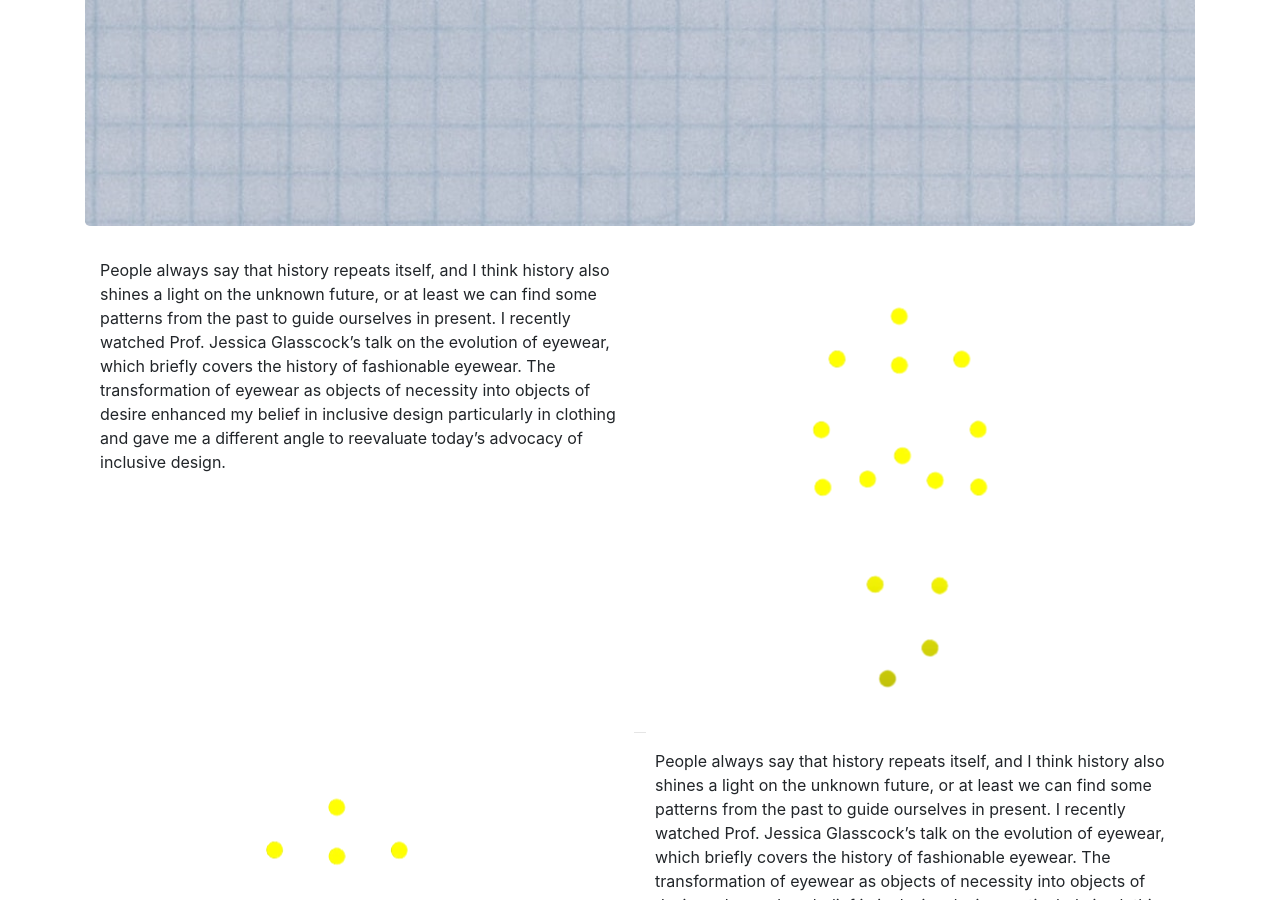
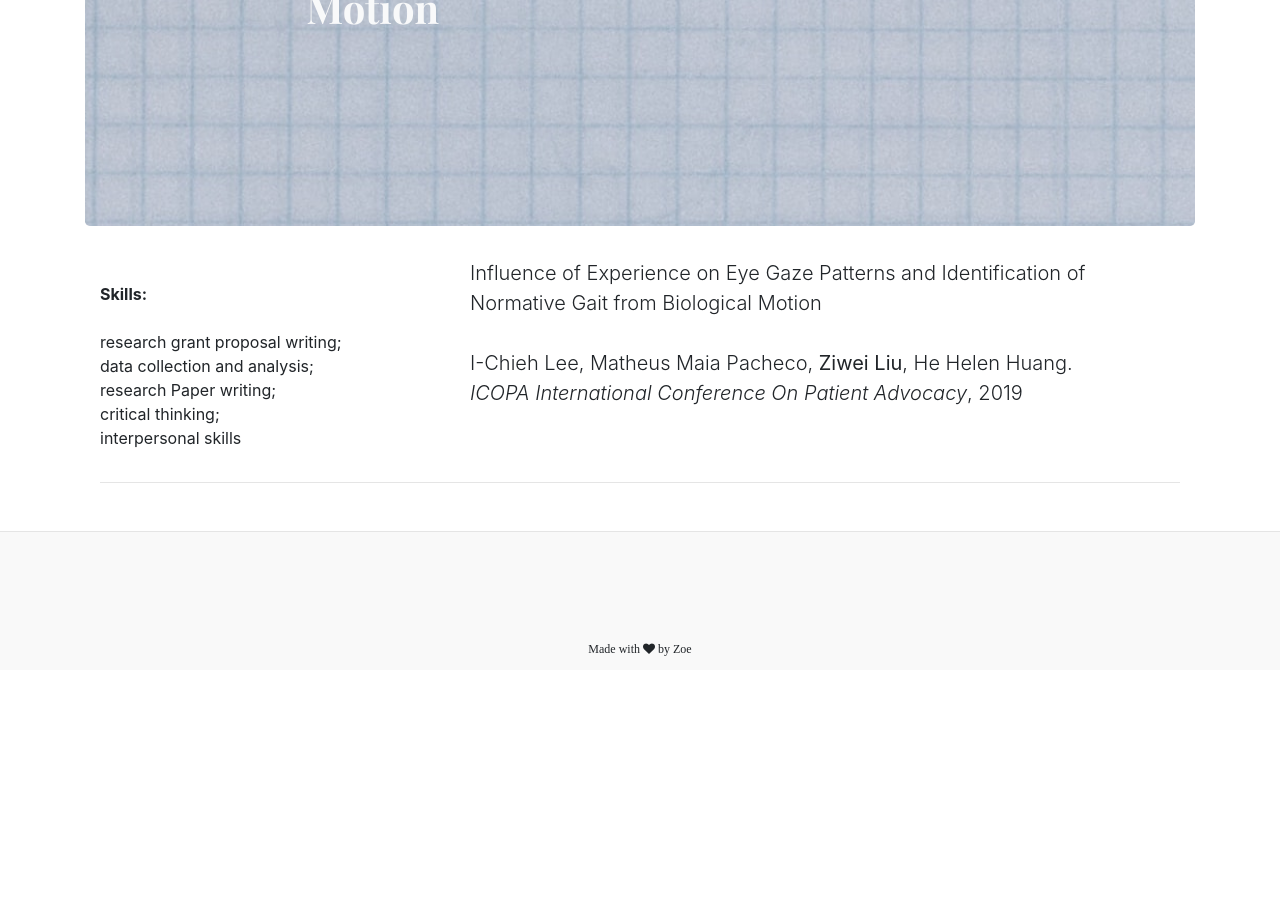
Before and after one commit to zoelzw/zoelzw.github.io, a Jekyll site: the page built from _collections/_research/Eyetracking2.markdown, in a window 1280 px wide and 900 px high, scrolled down 429 px. Built offline with Jekyll 4.4.1, drawn with Linux system fonts in a browser that asks for light colours; nearby versions of some CDN libraries; some web fonts are replaced; after the commit the page ends 1099 px from its top, so only the background shows below that; some of the changed text lies outside the part shown.

```diff
--- a/_collections/_research/Eyetracking2.markdown
+++ b/_collections/_research/Eyetracking2.markdown
@@ -1,68 +1,30 @@
 ---
 layout: idea
-title:  "Eyetracking2"
+title:  "Influence of Experience on Eye Gaze Patterns and Identification of Normative Gait from Biological Motion"
 # author: Patrick Henry
 # date:   2019-10-18 10:20:35 +0200
 
 description: where do physical therapist look at during rehabilitation sessions for lower limb amputees?
 image: https://github.com/zoelzw/zoelzw.github.io/blob/master/assets/eyetracking2.png?raw=true
 ---
-
 <div class="row">
-  <div class="col-md-6">
-    <p>
-        People always say that history repeats itself, and I think history also shines a light on the unknown future, or at least we can find some patterns from the past to guide ourselves in present.
-    I recently watched Prof. Jessica Glasscock’s talk on the evolution of eyewear, which briefly covers the history of fashionable eyewear. The transformation of eyewear as objects of necessity into objects of desire enhanced my belief in inclusive design particularly in clothing and gave me a different angle to reevaluate today’s advocacy of inclusive design.
+  <div class="col-md-4">
+  <p>
+    <br> <b>Skills:</b> <br><br>
+    <!-- experimental design;<br> -->
+    research grant proposal writing; <br>
+    data collection and analysis;<br>
+    research Paper writing;<br>
+    critical thinking;<br>
+    interpersonal skills
+  </p>
+  </div>
+  <div class="col-md-8">
+  <!-- <h1>{{ page.title }}</h1> -->
+    <p class="lead">Influence of Experience on Eye Gaze Patterns and Identification of Normative Gait from Biological Motion<br>
+    <br> I-Chieh Lee, Matheus Maia Pacheco, <strong>Ziwei Liu</strong>, He Helen Huang.
+    <br><i>ICOPA International Conference On Patient Advocacy</i>, 2019
     </p>
   </div>
-
-  <div class="col-md-6">
-    <div class="img-fluid rounded mt-2 mb-2 mb-md-0" style="background-image: url({{ page.image }});  height: 50vh; background-position:center;">
-  </div>
-</div><hr width="12">
-
-
-<div class="row">
-  <hr>
-  <div class="col-md-6">
-     <div class="img-fluid rounded mt-2 mb-2 mb-md-0" style="background-image: url({{ page.image }});  height: 50vh; background-position:center;">
-     </div>
-  </div>
-
-  <div class="col-md-6">
-   <p>
-        People always say that history repeats itself, and I think history also shines a light on the unknown future, or at least we can find some patterns from the past to guide ourselves in present.
-    I recently watched Prof. Jessica Glasscock’s talk on the evolution of eyewear, which briefly covers the history of fashionable eyewear. The transformation of eyewear as objects of necessity into objects of desire enhanced my belief in inclusive design particularly in clothing and gave me a different angle to reevaluate today’s advocacy of inclusive design.
-   </p>
-  </div>
 </div>
----
-
-<div class="row">
-  <div class="col-md-6">
-    <p>
-        People always say that history repeats itself, and I think history also shines a light on the unknown future, or at least we can find some patterns from the past to guide ourselves in present.
-    I recently watched Prof. Jessica Glasscock’s talk on the evolution of eyewear, which briefly covers the history of fashionable eyewear. The transformation of eyewear as objects of necessity into objects of desire enhanced my belief in inclusive design particularly in clothing and gave me a different angle to reevaluate today’s advocacy of inclusive design.
-    </p>
-  </div>
-
-  <div class="col-md-6">
-    <div class="img-fluid rounded mt-2 mb-2 mb-md-0" style="background-image: url({{ page.image }});  height: 50vh; background-position:center;">
-  </div>
-</div><hr width="12">
-
-
-<div class="row">
-  <hr>
-  <div class="col-md-6">
-     <div class="img-fluid rounded mt-2 mb-2 mb-md-0" style="background-image: url({{ page.image }});  height: 50vh; background-position:center;">
-     </div>
-  </div>
-
-  <div class="col-md-6">
-   <p>
-        People always say that history repeats itself, and I think history also shines a light on the unknown future, or at least we can find some patterns from the past to guide ourselves in present.
-    I recently watched Prof. Jessica Glasscock’s talk on the evolution of eyewear, which briefly covers the history of fashionable eyewear. The transformation of eyewear as objects of necessity into objects of desire enhanced my belief in inclusive design particularly in clothing and gave me a different angle to reevaluate today’s advocacy of inclusive design.
-   </p>
-  </div>
-</div>
+<hr bordercolor = "lightgrey">
--- a/_collections/_research/HoloLens.markdown
+++ b/_collections/_research/eHoloLens.markdown
@@ -1,6 +1,6 @@
 ---
 layout: idea
-title:  "HoloLens"
+title:  "HoloLens-based Augmented Reality Obstacle Avoidance Training Has Varying Impact on Individuals’ Obstacle Avoidance Strategies"
 # author: Patrick Henry
 
 description: In order to gauge the application of Mixed Reality in building safer and programmable obstacle training courses for rehabilitation, I compared people’s obstacle avoidance strategies in HoloLens-based Mixed Reality and in reality.
--- a/index.html
+++ b/index.html
@@ -28,7 +28,7 @@ layout: default
     <p>
       <a href="mailto:ziweiliu@uchicago.edu" target="_blank" style="text-decoration: none; border-bottom: 1px solid #ff0000; color: #000000;">Contact</a>
       /
-      <a href="assets/Zoe_ZiweiLiu_Resume.pdf" target="_blank" style="text-decoration: none; border-bottom: 1px solid #ff0000; color: #000000;">Resume</a>
+      <a href="assets/ZiweiLiu_Resume.pdf" target="_blank" style="text-decoration: none; border-bottom: 1px solid #ff0000; color: #000000;">Resume</a>
 
     </p>
 
```
Also changed, not shown: _collections/_research/SolarPack Solar Car.markdown (+0 -29 lines), _collections/_research/eyetracking1.markdown (+0 -30 lines).
